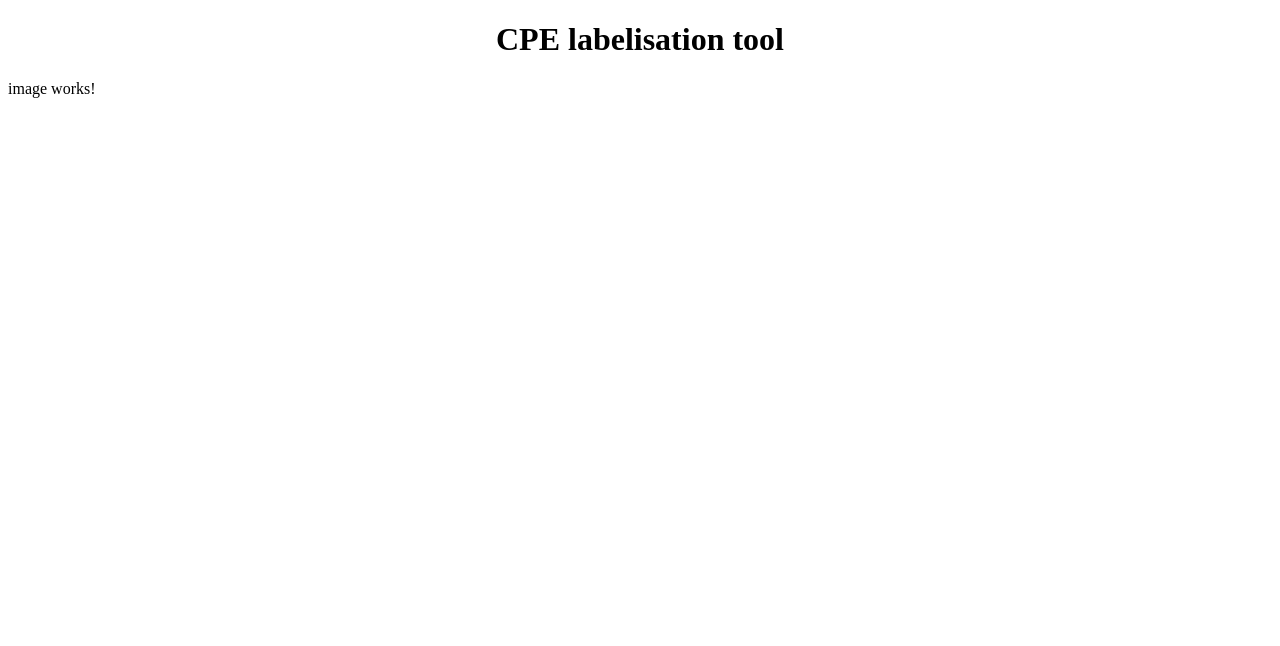
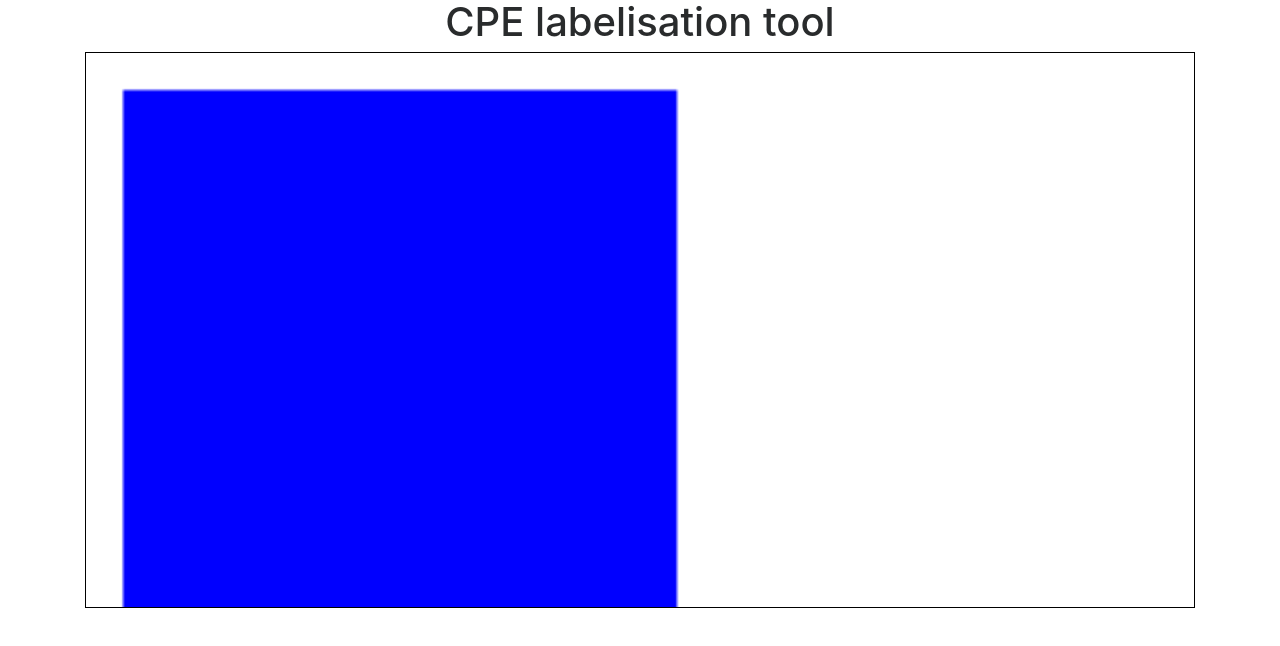
Before and after one commit to AhmedLoud/CPELabelisationTool, an Angular app: page / in a window 1280 px wide. Shown: the top 646 px of the page. Built offline with nearby package versions, Linux system fonts and the light colour scheme.

Commit message:
adding Canvas

```diff
--- a/src/app/image/image.component.css
+++ b/src/app/image/image.component.css
@@ -0,0 +1,5 @@
+canvas {
+  border: 1px solid black;
+  width: 100%;
+  height: 100%;
+}
--- a/src/app/image/image.component.html
+++ b/src/app/image/image.component.html
@@ -1,3 +1,3 @@
-<p>
-  image works!
-</p>
+<div class="container">
+  <canvas #imageCanvas></canvas>
+</div>
--- a/src/app/image/image.component.ts
+++ b/src/app/image/image.component.ts
@@ -1,4 +1,4 @@
-import { Component, OnInit } from '@angular/core';
+import { Component, OnInit, ViewChild, ElementRef } from '@angular/core';
 
 @Component({
   selector: 'app-image',
@@ -7,9 +7,17 @@ import { Component, OnInit } from '@angular/core';
 })
 export class ImageComponent implements OnInit {
 
+  @ViewChild("imageCanvas") imageCanvas: ElementRef;
   constructor() { }
 
   ngOnInit() {
   }
 
+  ngAfterViewInit(){
+    console.log('test');
+    let context: CanvasRenderingContext2D = this.imageCanvas.nativeElement.getContext("2d");
+    context.fillStyle = 'blue';
+    context.fillRect(10,10,150,150);
+  }
+
 }
--- a/src/index.html
+++ b/src/index.html
@@ -1,5 +1,6 @@
 <!doctype html>
 <html lang="en">
+
 <head>
   <meta charset="utf-8">
   <title>ClientSide</title>
@@ -7,8 +8,20 @@
 
   <meta name="viewport" content="width=device-width, initial-scale=1">
   <link rel="icon" type="image/x-icon" href="favicon.ico">
+  <link rel="stylesheet" href="https://maxcdn.bootstrapcdn.com/bootstrap/4.0.0-beta.3/css/bootstrap.min.css" integrity="sha384-Zug+QiDoJOrZ5t4lssLdxGhVrurbmBWopoEl+M6BdEfwnCJZtKxi1KgxUyJq13dy"
+    crossorigin="anonymous">
+  <script src="https://maxcdn.bootstrapcdn.com/bootstrap/4.0.0-beta.3/js/bootstrap.min.js"
+          integrity="sha384-a5N7Y/aK3qNeh15eJKGWxsqtnX/wWdSZSKp+81YjTmS15nvnvxKHuzaWwXHDli+4"
+          crossorigin="anonymous"></script>
 </head>
+
 <body>
   <app-root></app-root>
+  <script src="https://code.jquery.com/jquery-3.2.1.slim.min.js" integrity="sha384-KJ3o2DKtIkvYIK3UENzmM7KCkRr/rE9/Qpg6aAZGJwFDMVNA/GpGFF93hXpG5KkN"
+    crossorigin="anonymous"></script>
+  <script src="https://cdnjs.cloudflare.com/ajax/libs/popper.js/1.12.9/umd/popper.min.js" integrity="sha384-ApNbgh9B+Y1QKtv3Rn7W3mgPxhU9K/ScQsAP7hUibX39j7fakFPskvXusvfa0b4Q"
+    crossorigin="anonymous"></script>
+
 </body>
+
 </html>
```
Also changed, not shown: src/app/app.component.html (line endings or trailing spaces).
